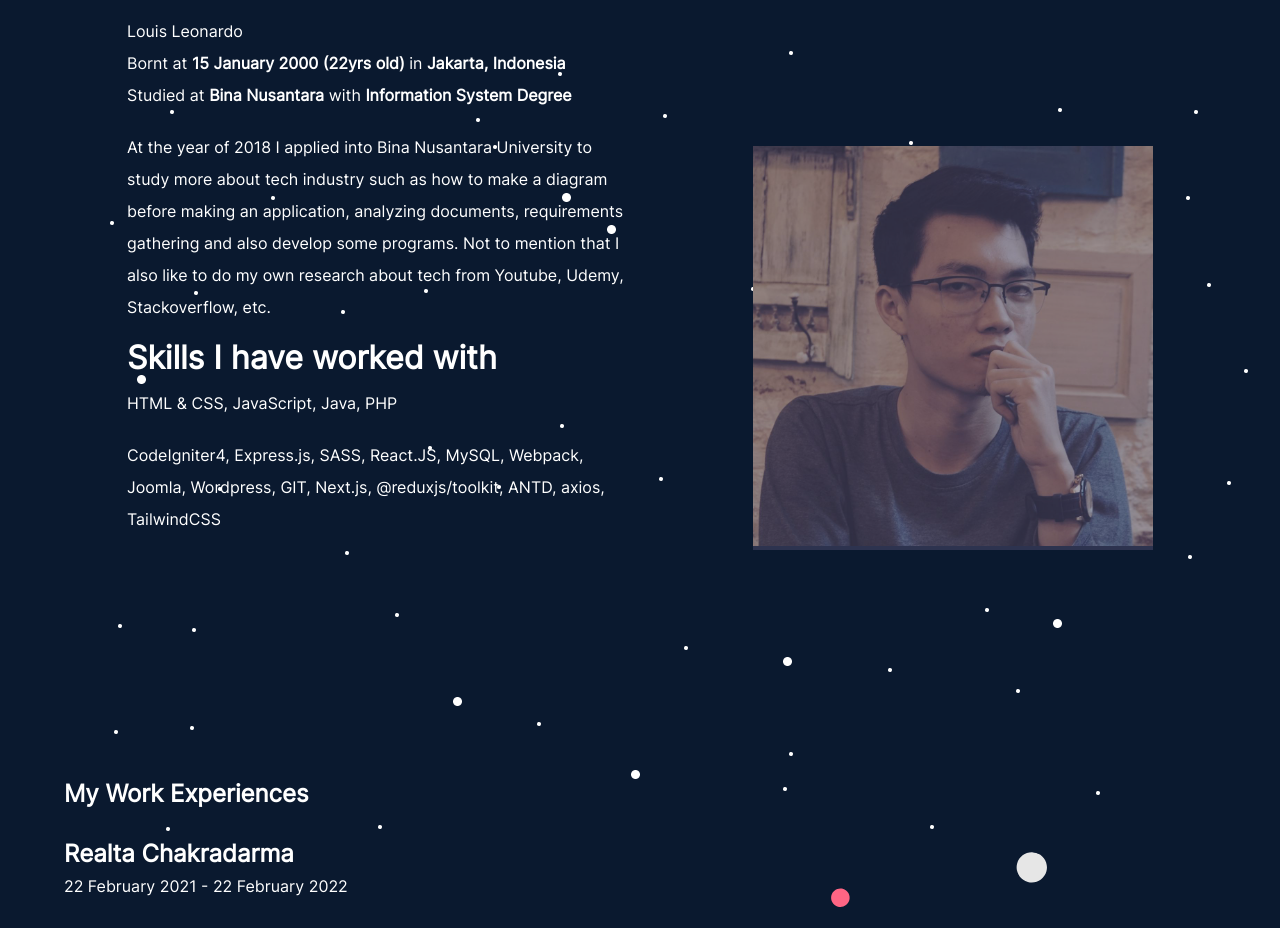
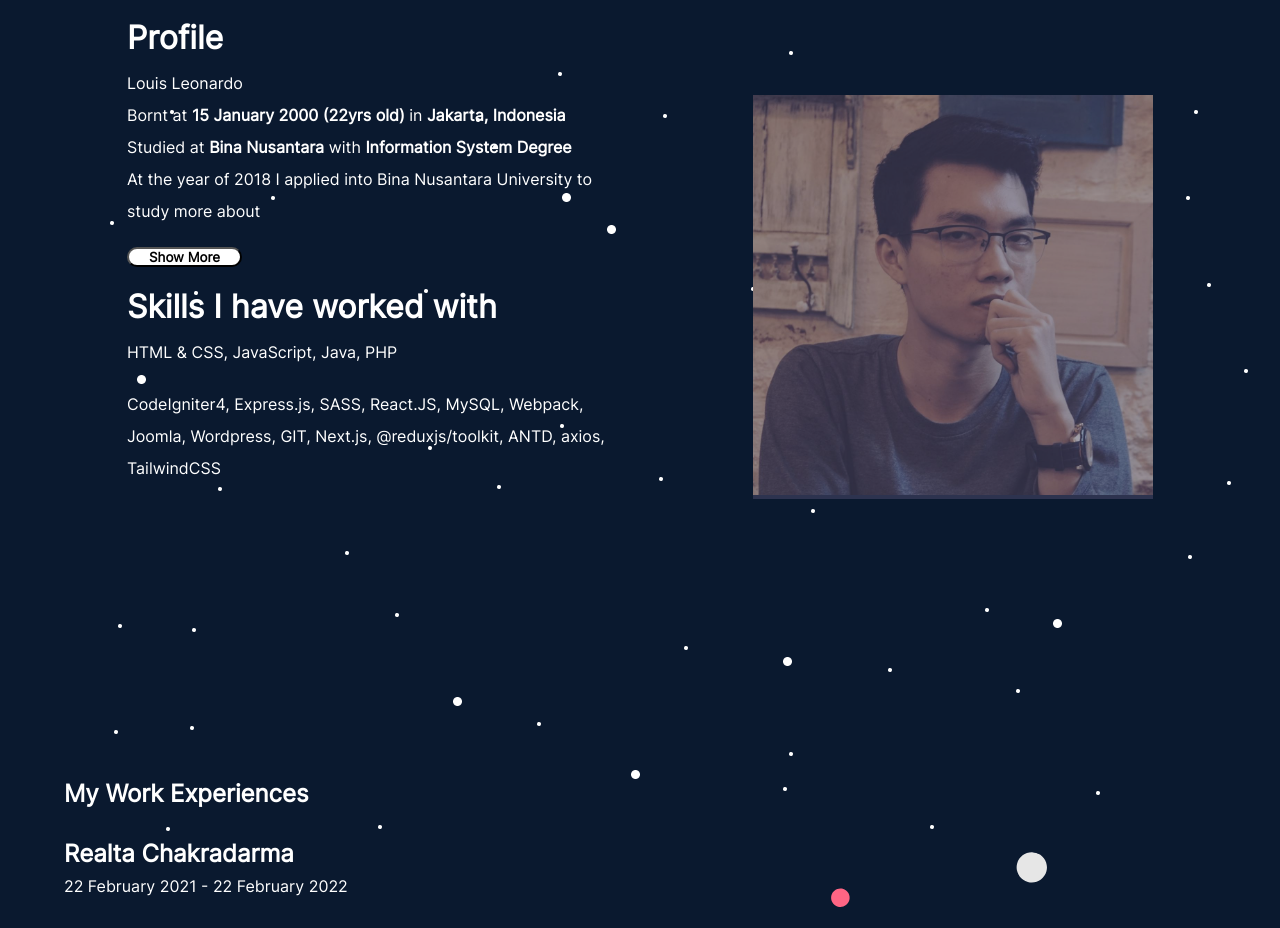
Before and after one commit to uisproject/portfolio, a Svelte app: page / in a window 1280 px wide. Shown: the part 1108-2036 px from the top of the page. Built offline with nearby package versions, Linux system fonts and the light colour scheme.

Commit message:
added see more and fix some layout

```diff
--- a/public/global.css
+++ b/public/global.css
@@ -61,6 +61,10 @@ footer {
   color: #ff848e;
 }
 
+.block-type {
+  display: inline-block;
+}
+
 @media only screen and (max-width: 700px) {
   .img-cover-hide {
     background-color: #0a192f;
--- a/public/styles/contact.css
+++ b/public/styles/contact.css
@@ -33,7 +33,7 @@
   cursor: pointer;
 }
 
-.social-media-list button {
+button {
   cursor: pointer;
   padding: 0 20px;
   border-radius: 10px;
--- a/public/styles/home.css
+++ b/public/styles/home.css
@@ -22,7 +22,7 @@
 
 @media only screen and (max-width: 700px) {
   .home-wrapper {
-    padding-bottom: 500px;
+    margin-bottom: 500px;
   }
   .home-info {
     width: 90% !important;
--- a/public/styles/profile.css
+++ b/public/styles/profile.css
@@ -32,6 +32,10 @@
   line-height: 2em;
 }
 
+.profile-info .education-story {
+  line-height: 2em;
+}
+
 .profile-info p:last-child {
   margin-bottom: 15px;
 }
--- a/src/Components/Profile.svelte
+++ b/src/Components/Profile.svelte
@@ -1,5 +1,63 @@
 <script>
+  import { gsap } from "gsap";
+  import gsapCore from "gsap/gsap-core";
+  import { onMount } from "svelte";
   const currentAge = new Date().getFullYear() - 2000;
+
+  // show more and less button
+  let showMore = true;
+  let isRunning = false;
+  const text =
+    "tech industry such as how to make a diagram before making an application, analyzing documents, requirements gathering and also develop some programs. Not to mention that I also like to do my own research about tech from Youtube, Udemy, Stackoverflow, etc.";
+
+  onMount(() => {
+    gsap.to(".block-type", { opacity: 0, duration: 1, delay: 1, repeat: -1 });
+  });
+
+  const showMoreHandle = () => {
+    const el = document.querySelector(".more-txt");
+
+    isRunning = true;
+
+    let letterIndex = 0;
+    let moreTextLength = el.innerHTML.length;
+
+    const runShowMore = () => {
+      setTimeout(() => {
+        if (letterIndex >= text.length) {
+          isRunning = false;
+          return;
+        }
+
+        el.innerHTML += text.charAt(letterIndex);
+        letterIndex += 1;
+
+        runShowMore();
+      }, 2);
+    };
+
+    const runShowLess = () => {
+      setTimeout(() => {
+        if (moreTextLength === 0) {
+          isRunning = false;
+          return;
+        }
+
+        moreTextLength--;
+        const updatedText = text.substring(0, moreTextLength);
+        el.innerHTML = updatedText;
+        runShowLess();
+      }, 2);
+    };
+
+    if (!showMore) {
+      showMore = true;
+      return runShowLess();
+    }
+
+    showMore = false;
+    return runShowMore();
+  };
 </script>
 
 <link rel="stylesheet" href="./styles/profile.css" />
@@ -19,16 +77,20 @@
             Studied at <strong>Bina Nusantara</strong> with
             <strong>Information System Degree</strong>
           </p>
-          <br />
-          <p>
+
+          <div class="education-story">
             At the year of 2018 I applied into Bina Nusantara University to
-            study more about tech industry such as how to make a diagram before
-            making an application, analyzing documents, requirements gathering
-            and also develop some programs. Not to mention that I also like to
-            do my own research about tech from Youtube, Udemy, Stackoverflow,
-            etc.
-          </p>
+            study more about
+            <span class="more-txt" />
+            <div class="block-type">|</div>
+          </div>
+          <button
+            style="margin-top: 20px;"
+            on:click={!isRunning ? showMoreHandle : null}
+            >Show {showMore ? "More" : "Less"}</button
+          >
         </div>
+        <br />
         <div class="skills-info">
           <h1 class="profile-title">Skills I have worked with</h1>
           <p>HTML & CSS, JavaScript, Java, PHP</p>
```
